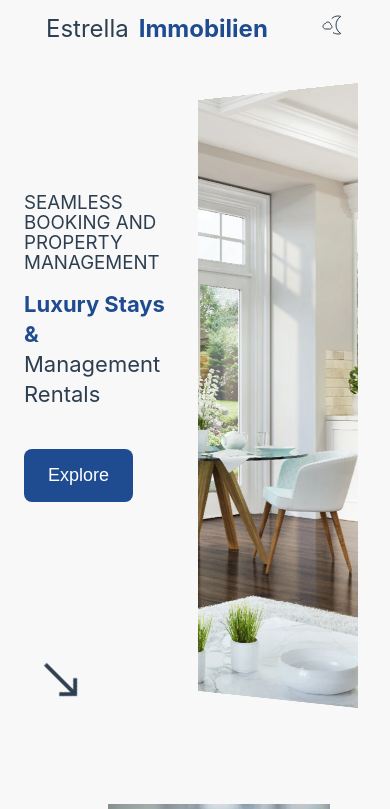
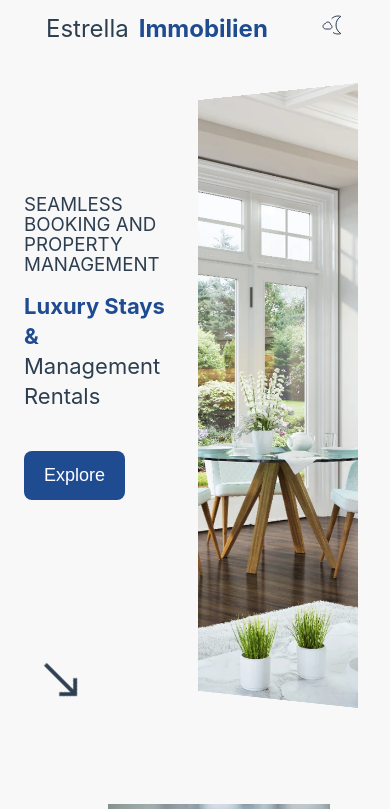
Before and after one commit to alejandroyunes/inmobiliaria-vue-scss, a Vue app: page / in a window 390 px wide. Shown: the top 809 px of the page. Built offline with nearby package versions, Linux system fonts and the light colour scheme; some icons are missing.

Commit message:
fix image billboard

```diff
--- a/src/components/billboard/billboard-component.scss
+++ b/src/components/billboard/billboard-component.scss
@@ -74,7 +74,7 @@
       border-radius: 8px;
       cursor: pointer;
       @media (max-width: 768px) {
-        padding: 16px 24px;
+        padding: 14px 20px;
         font-size: 18px;
       }
     }
@@ -122,7 +122,7 @@
 
     @media (max-width: 500px) {
       width: 220px;
-      object-position: 36% 25%;
+      object-position: 18% 25%;
     }
 
     @media (max-width: 400px) {
```
